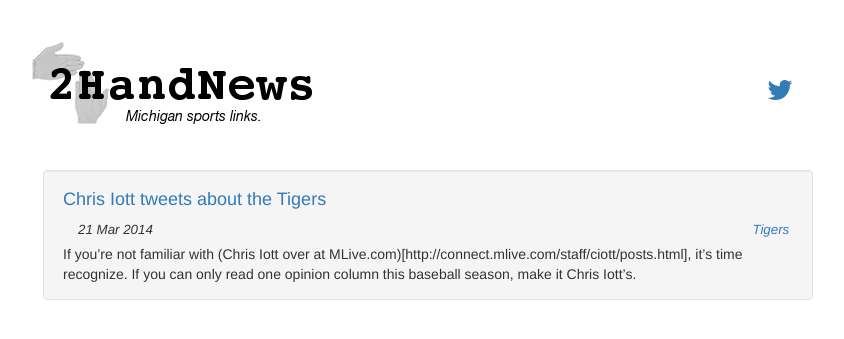
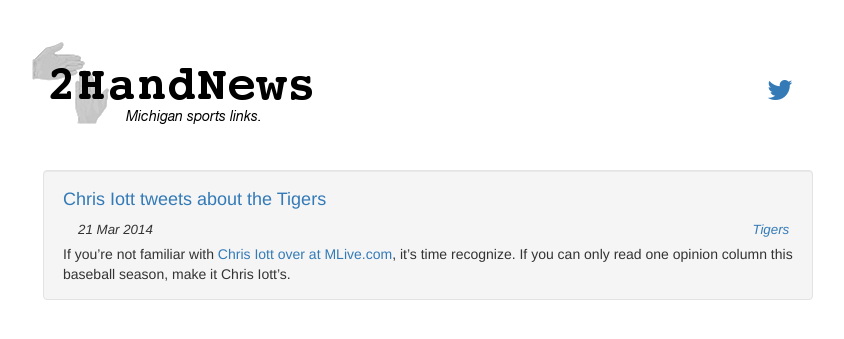
Before and after one commit to aftco/aftco.github.io, a Jekyll site: the page built from _posts/2014-03-21-09-38-chris-iott-tweets-about-the-tigers.md, in a window 1280 px wide. Shown: the top 339 px of the page, without its empty margins (212-1056 px from the left). Built offline with Jekyll 4.4.1, drawn with Linux system fonts in a browser that asks for light colours; nearby versions of some CDN libraries; Markdown is read by kramdown in place of the engine named in the settings.

Commit message:
Update 2014-03-21-09-38-chris-iott-tweets-about-the-tigers.md

```diff
--- a/_posts/2014-03-21-09-38-chris-iott-tweets-about-the-tigers.md
+++ b/_posts/2014-03-21-09-38-chris-iott-tweets-about-the-tigers.md
@@ -5,4 +5,4 @@
 link: http://www.mlive.com/tigers/index.ssf/2014/03/twitter_talk_6.html
 ---
 
-If you're not familiar with (Chris Iott over at MLive.com)[http://connect.mlive.com/staff/ciott/posts.html], it's time recognize.  If you can only read one opinion column this baseball season, make it Chris Iott's.
+If you're not familiar with [Chris Iott over at MLive.com](http://connect.mlive.com/staff/ciott/posts.html), it's time recognize.  If you can only read one opinion column this baseball season, make it Chris Iott's.
```
